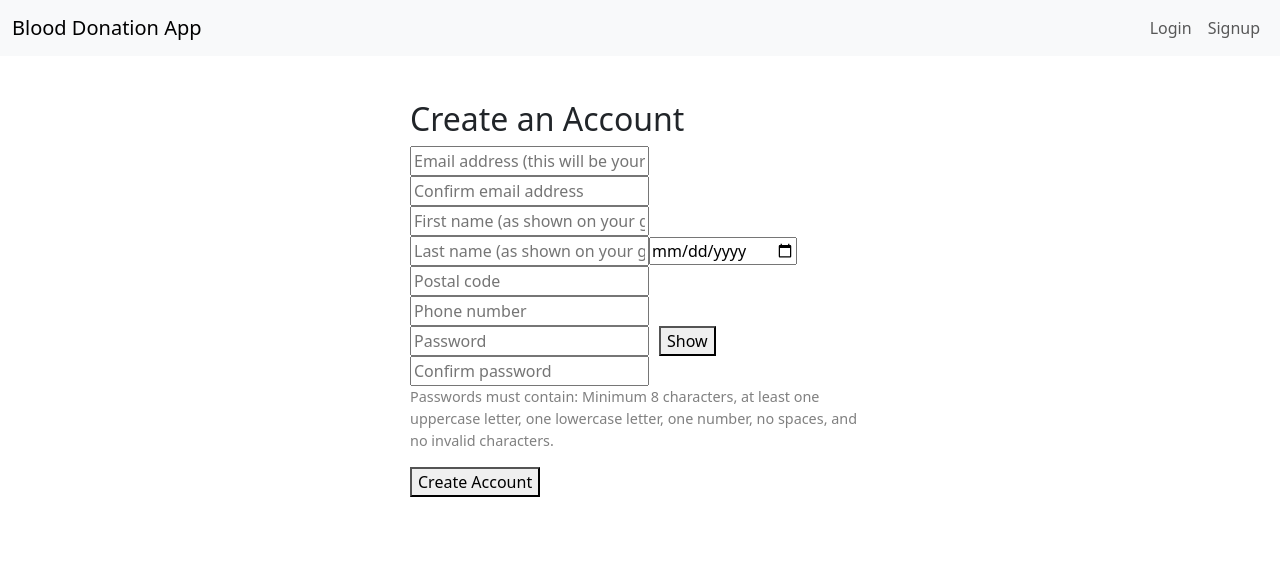
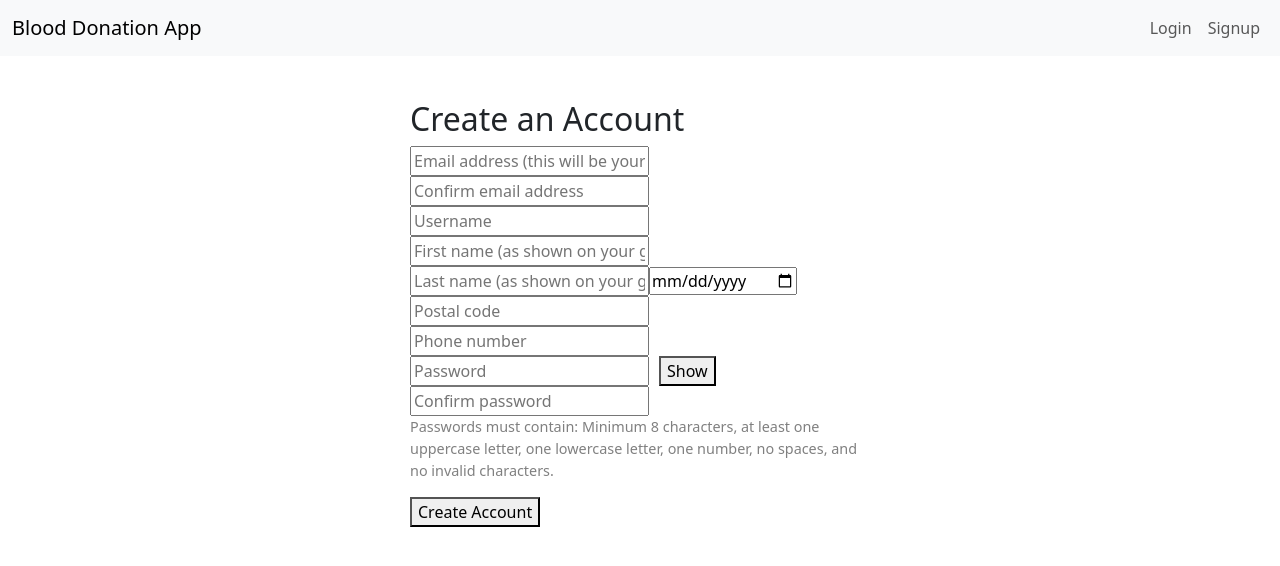
Before and after one commit to CAA900-PRIME/blooddonation-frontend, a React (Vite) app: page /signup in a window 1280 px wide. Shown: the top 566 px of the page. Built offline with nearby package versions, Linux system fonts and the light colour scheme.

Commit message:
fix: added username field on sign up. Tested sign up | Works

```diff
--- a/src/pages/Signup.jsx
+++ b/src/pages/Signup.jsx
@@ -5,6 +5,7 @@ function CreateAccount() {
 	const [formData, setFormData] = useState({
 		email: "",
 		confirmEmail: "",
+		username: "",
 		firstName: "",
 		lastName: "",
 		dob: "",
@@ -30,6 +31,7 @@ function CreateAccount() {
 		const {
 			email,
 			confirmEmail,
+			username,
 			firstName,
 			lastName,
 			dob,
@@ -40,7 +42,7 @@ function CreateAccount() {
 		} = formData;
 
 		// Validation
-		if (!email || !confirmEmail || !firstName || !lastName || !dob || !postalCode || !phoneNumber || !password || !confirmPassword) {
+		if (!email || !confirmEmail || !firstName || !lastName || !dob || !postalCode || !phoneNumber || !password || !confirmPassword || !username) {
 			setError("Please fill out all required fields.");
 			return;
 		}
@@ -66,6 +68,7 @@ function CreateAccount() {
 				headers: { "Content-Type": "application/json" },
 				body: JSON.stringify({
 					email,
+					username,
 					firstName,
 					lastName,
 					dob,
@@ -79,6 +82,7 @@ function CreateAccount() {
 				navigate("/login");
 			} else {
 				const errorData = await response.json();
+				console.log(errorData)
 				setError(errorData.message || "Account creation failed.");
 			}
 		} catch (error) {
@@ -103,6 +107,14 @@ function CreateAccount() {
 				name="confirmEmail"
 				placeholder="Confirm email address"
 				value={formData.confirmEmail}
+				onChange={handleChange}
+				required
+			/>
+			<input
+				type="text"
+				name="username"
+				placeholder="Username"
+				value={formData.username}
 				onChange={handleChange}
 				required
 			/>
```
